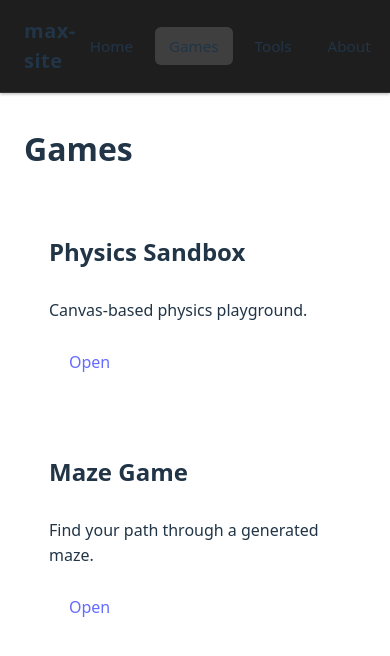
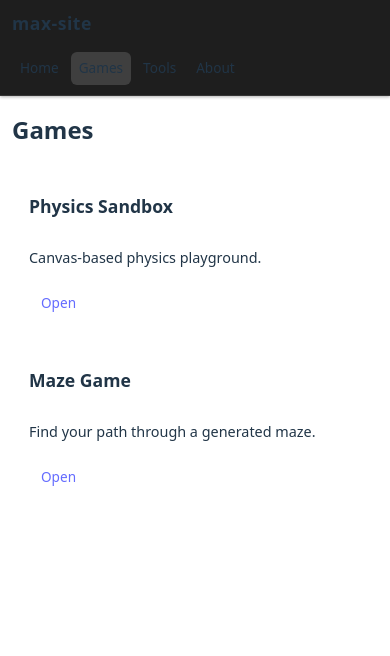
Before and after one commit to maxoverhere/max-site, a React (Vite) app: page /games in a window 390 px wide. Shown: the top 656 px of the page. Built offline with nearby package versions, Linux system fonts and the light colour scheme.

Commit message:
make mobile compatible

```diff
--- a/src/components/navbar.css
+++ b/src/components/navbar.css
@@ -99,3 +99,42 @@
 .nav__menu-item:hover {
   background: rgba(255, 255, 255, 0.1);
 }
+
+@media (max-width: 768px) {
+  .navbar__inner {
+    padding: 12px 16px;
+    flex-wrap: wrap;
+    gap: 8px;
+  }
+
+  .navbar__nav {
+    flex-wrap: wrap;
+    gap: 4px;
+  }
+
+  .nav__link {
+    padding: 6px 10px;
+    font-size: 0.9rem;
+  }
+
+  .navbar__brand {
+    font-size: 1.1rem;
+  }
+}
+
+@media (max-width: 480px) {
+  .navbar__inner {
+    padding: 10px 12px;
+  }
+
+  .navbar__nav {
+    width: 100%;
+    justify-content: flex-start;
+    margin-top: 8px;
+  }
+
+  .nav__link {
+    padding: 6px 8px;
+    font-size: 0.85rem;
+  }
+}
--- a/src/projects/ListTool/listTool.css
+++ b/src/projects/ListTool/listTool.css
@@ -50,3 +50,39 @@
 .diff-line.missing {
   background: rgba(255, 0, 0, 0.18);
 }
+
+@media (max-width: 768px) {
+  .tools-grid {
+    grid-template-columns: 1fr;
+    gap: 16px;
+  }
+
+  .tools-textarea {
+    min-height: 280px;
+  }
+}
+
+@media (max-width: 480px) {
+  .tool-header {
+    flex-direction: column;
+    align-items: stretch;
+    gap: 8px;
+  }
+
+  .tools-grid {
+    gap: 12px;
+  }
+
+  .tools-textarea {
+    min-height: 240px;
+    padding: 10px;
+  }
+
+  .tools-col__header {
+    justify-content: stretch;
+  }
+
+  .tools-col__header .btn {
+    width: 100%;
+  }
+}
--- a/src/styles/components.css
+++ b/src/styles/components.css
@@ -47,3 +47,36 @@
   border-radius: 12px;
   display: block;
 }
+
+@media (max-width: 768px) {
+  .grid {
+    grid-template-columns: 1fr;
+    gap: 16px;
+    padding-top: 16px;
+  }
+
+  .card {
+    padding: 20px;
+  }
+
+  .btn {
+    padding: 8px 16px;
+    font-size: 0.9rem;
+  }
+}
+
+@media (max-width: 480px) {
+  .grid {
+    gap: 12px;
+    padding-top: 12px;
+  }
+
+  .card {
+    padding: 16px;
+  }
+
+  .btn {
+    padding: 8px 12px;
+    font-size: 0.85rem;
+  }
+}
--- a/src/styles/layout.css
+++ b/src/styles/layout.css
@@ -30,3 +30,43 @@
   max-width: 700px;
   opacity: 0.85;
 }
+
+@media (max-width: 768px) {
+  .page {
+    padding: 24px 16px;
+  }
+
+  .section {
+    padding: 24px 0;
+  }
+
+  .section-lg {
+    padding: 40px 0;
+  }
+
+  .hero {
+    padding: 40px 0;
+  }
+}
+
+@media (max-width: 480px) {
+  .page {
+    padding: 16px 12px;
+  }
+
+  .section {
+    padding: 16px 0;
+  }
+
+  .section-lg {
+    padding: 32px 0;
+  }
+
+  .hero {
+    padding: 32px 0;
+  }
+
+  .hero__subtitle {
+    max-width: 100%;
+  }
+}
--- a/src/styles/typography.css
+++ b/src/styles/typography.css
@@ -19,21 +19,29 @@ h1, h2, h3 {
 h1 {
   font-size: 3.2em;
   line-height: 1.1;
+  word-wrap: break-word;
+  overflow-wrap: break-word;
 }
 
 h2 {
   font-size: 2rem;
   margin-bottom: 1rem;
+  word-wrap: break-word;
+  overflow-wrap: break-word;
 }
 
 h3 {
   font-size: 1.5rem;
   margin-bottom: 0.75rem;
+  word-wrap: break-word;
+  overflow-wrap: break-word;
 }
 
 p {
   line-height: 1.6;
   margin-bottom: 1rem;
+  word-wrap: break-word;
+  overflow-wrap: break-word;
 }
 
 /* Links */
@@ -53,3 +61,43 @@ a:hover {
     color: #747bff;
   }
 }
+
+@media (max-width: 768px) {
+  h1 {
+    font-size: 2.5em;
+  }
+
+  h2 {
+    font-size: 1.75rem;
+  }
+
+  h3 {
+    font-size: 1.25rem;
+  }
+
+  .lead {
+    font-size: 1rem;
+  }
+}
+
+@media (max-width: 480px) {
+  h1 {
+    font-size: 2em;
+  }
+
+  h2 {
+    font-size: 1.5rem;
+  }
+
+  h3 {
+    font-size: 1.1rem;
+  }
+
+  p {
+    font-size: 0.9rem;
+  }
+
+  .lead {
+    font-size: 0.95rem;
+  }
+}
```
